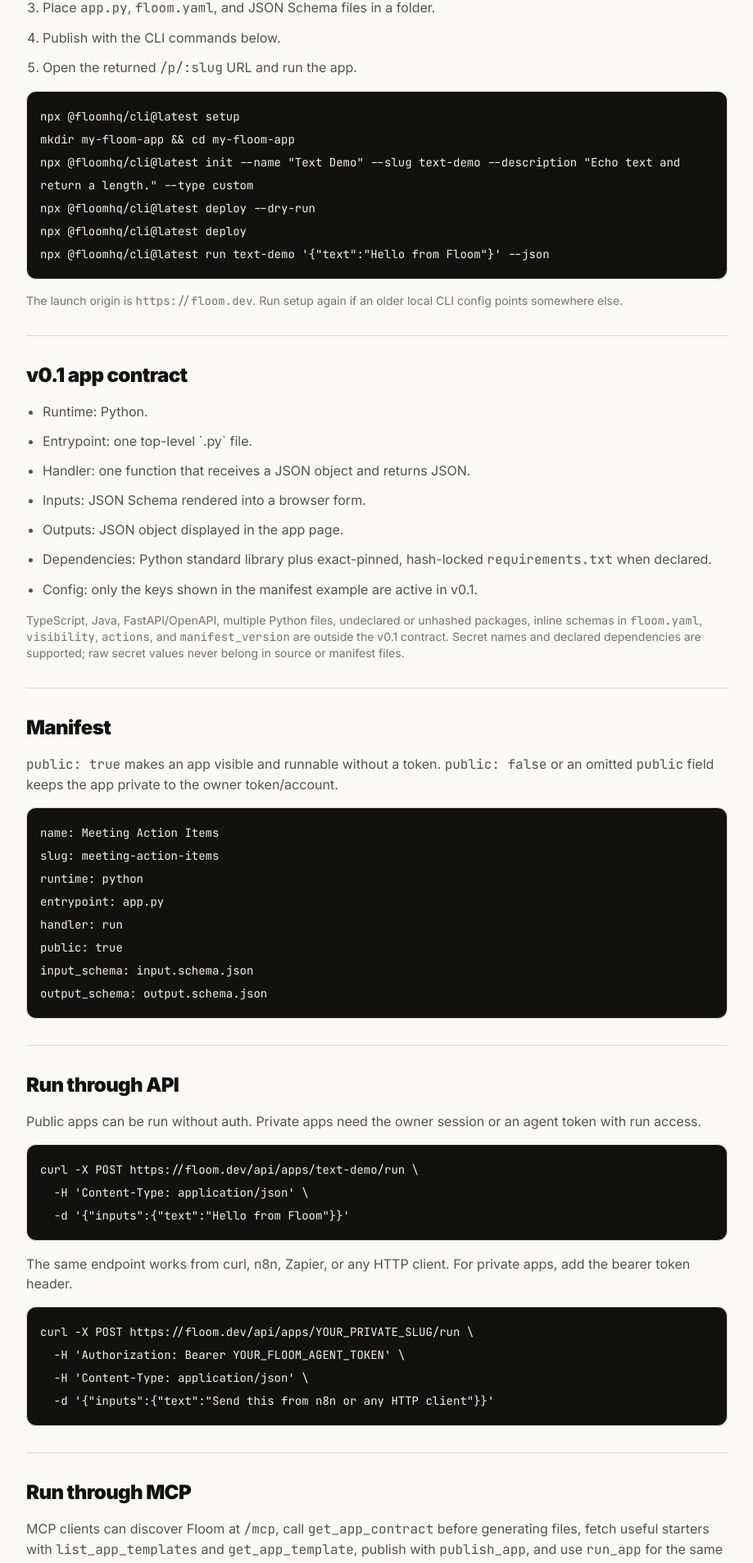
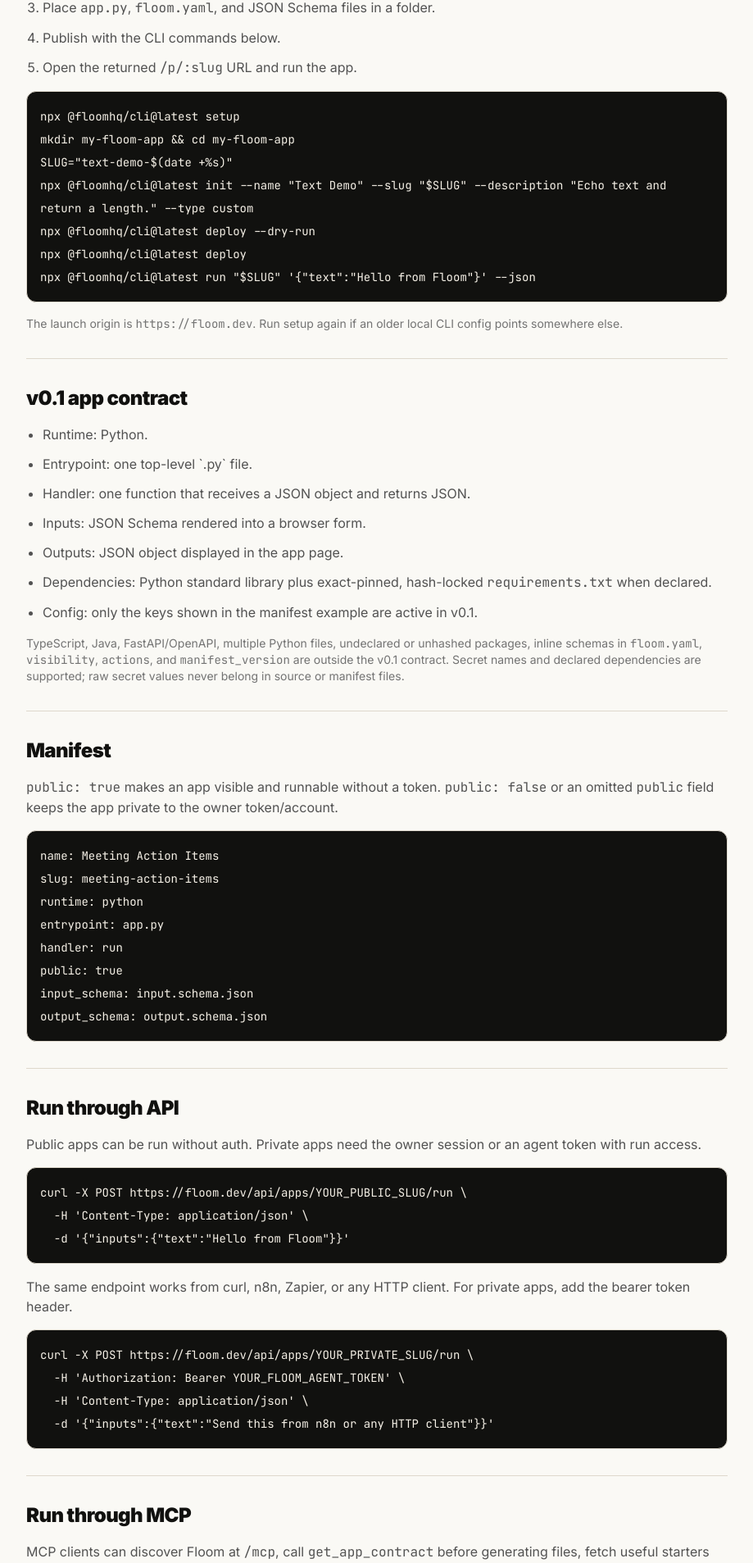
Before and after one commit to Pallavikumarimdb/floom, a Next.js app: page /docs in a window 1280 px wide. Shown: the part 518-2425 px from the top of the page at 82% size, without its empty margins (180-1099 px from the left). Built offline with nearby package versions, Linux system fonts and the light colour scheme; no server answers.

Commit message:
Polish launch docs and CTA contrast

```diff
--- a/src/app/docs/page.tsx
+++ b/src/app/docs/page.tsx
@@ -28,12 +28,13 @@ output_schema: output.schema.json`;
 
 const launchCommand = `npx @floomhq/cli@latest setup
 mkdir my-floom-app && cd my-floom-app
-npx @floomhq/cli@latest init --name "Text Demo" --slug text-demo --description "Echo text and return a length." --type custom
+SLUG="text-demo-$(date +%s)"
+npx @floomhq/cli@latest init --name "Text Demo" --slug "$SLUG" --description "Echo text and return a length." --type custom
 npx @floomhq/cli@latest deploy --dry-run
 npx @floomhq/cli@latest deploy
-npx @floomhq/cli@latest run text-demo '{"text":"Hello from Floom"}' --json`;
+npx @floomhq/cli@latest run "$SLUG" '{"text":"Hello from Floom"}' --json`;
 
-const apiExample = `curl -X POST https://floom.dev/api/apps/text-demo/run \\
+const apiExample = `curl -X POST https://floom.dev/api/apps/YOUR_PUBLIC_SLUG/run \\
   -H 'Content-Type: application/json' \\
   -d '{"inputs":{"text":"Hello from Floom"}}'`;
 
@@ -54,7 +55,7 @@ arguments: { "key": "invoice_calculator" }
 
 POST https://floom.dev/mcp
 tool: run_app
-arguments: { "slug": "text-demo", "inputs": { "text": "Hello from Floom" } }`;
+arguments: { "slug": "YOUR_PUBLIC_SLUG", "inputs": { "text": "Hello from Floom" } }`;
 
 const mcpJsonRpcExample = `curl -sS https://floom.dev/mcp \\
   -H 'Content-Type: application/json' \\
--- a/src/app/page.tsx
+++ b/src/app/page.tsx
@@ -490,7 +490,7 @@ const STEPS = [
     kicker: 'PUBLISH',
     title: 'One CLI command.',
     body: 'Floom hosts the UI, the REST endpoint, and an MCP tool agents can call.',
-    mono: 'floom publish ./my-app',
+    mono: 'floom deploy',
   },
   {
     num: '03',
```
